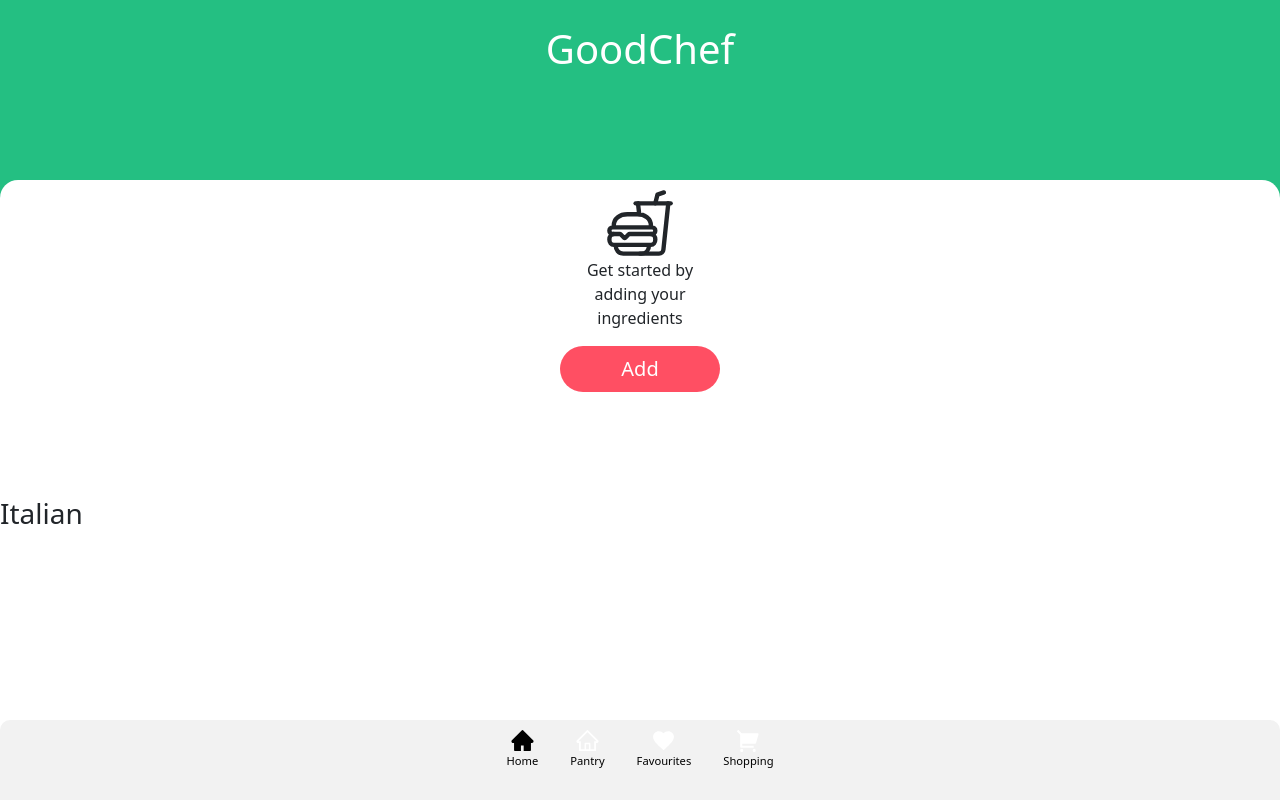
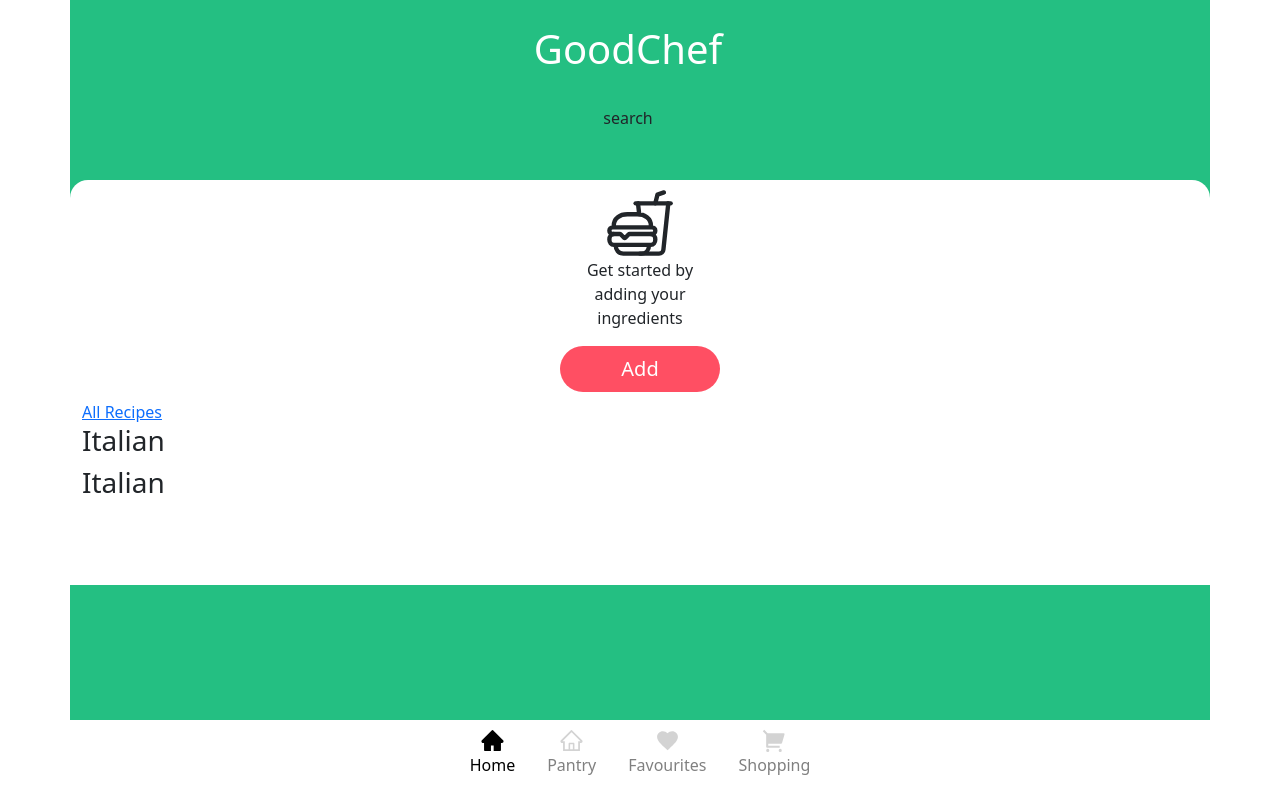
Before and after one commit to Tan--Tan/agile-assessment, a React (Create React App) app in the folder ui/: page / in a window 1280 px wide. Built offline with nearby package versions, Linux system fonts and the light colour scheme.

Commit message:
merge conflict

```diff
--- a/ui/src/App.css
+++ b/ui/src/App.css
@@ -16,12 +16,12 @@
     background-color: #F2F2F2;
     position: sticky;
 }
-.header {
+.app-header {
     justify-content: center;
     height: 25% !important;
     /* background-color:#24BF82; */
 }
-.header h1 {
+.app-header h1 {
     color: white;
     text-align:center;
     padding: 25px 25px;
--- a/ui/src/App.js
+++ b/ui/src/App.js
@@ -12,17 +12,22 @@ import {
   Nav
 } from 'react-bootstrap';
 
+import './App.css';
+
+import Header from './Header'
+
 function App() {
   return (
-    <>
-    <Container fluid className="h-100 ">
-      <Row className="h-90">
-        <Col>
+    <div className="h-100 w-100">
+      <Container className="h-90 w-100">
+        <Row className="h-25">
+          <Header />
+        </Row>
+        <Row className="h-75">
           <Outlet />
-        </Col>
-      </Row>
-      <Row className="h-10 bottomNav">
-        <Col>
+        </Row>
+      </Container>
+      <Container className="h-10">
           <Nav className="d-flex justify-content-center" >
             <Nav.Link as={SLink} to="/">
               <AiFillHome size={25}/>
@@ -40,12 +45,9 @@ function App() {
               <RiShoppingCart2Fill size={25}/>
               Shopping
               </Nav.Link>
-
           </Nav>
-        </Col>
-      </Row>
-    </Container>
-    </>
+      </Container>
+    </div>
   );
 }
 // Styling nav links and icons using styled-components
@@ -54,10 +56,9 @@ const SLink = styled(NavLink)`
   flex-direction: column;
   align-items: center;
   svg{
-    color: white;
+    color: lightgray;
   }
-  font-size:0.7em;
-  color: black;
+  color: gray;
   &:hover {
     transition: 0.1s ease-out;
     color: #24BF82;
--- a/ui/src/Favourites.js
+++ b/ui/src/Favourites.js
@@ -3,7 +3,6 @@ import Container from 'react-bootstrap/Container';
 function Home() {
   return (
     <Container>
-      <h1>Favourites</h1>
     </Container>
   );
 }
--- /dev/null
+++ b/ui/src/Header.js
@@ -0,0 +1,34 @@
+import {useLocation} from 'react-router-dom';
+import { Row } from 'react-bootstrap';
+import Search from './Search';
+
+function Header() {
+    const location = useLocation();
+    let title = ''
+
+    switch (location.pathname) {
+        case '/recipes':
+            title = 'Recipes';
+            break;
+        case '/pantry':
+            title = 'Pantry';
+            break;
+        case '/favourites':
+            title = 'Favourites';
+            break;
+        case '/shopping':
+            title = 'Shopping';
+            break;
+        default:
+            title = 'GoodChef';
+            break;
+    }
+    return (
+        <Row className="app-header">
+            <h1>{title}</h1>
+            <Search />
+        </Row>
+    );
+}
+
+export default Header;
--- a/ui/src/Home.js
+++ b/ui/src/Home.js
@@ -1,38 +1,29 @@
 import {
-  Container,
   Row,
   Col,
   Button
 } from 'react-bootstrap';
 import { Link } from "react-router-dom";
 import { IoFastFoodOutline } from "react-icons/io5";
-import Italian from './components/Italian';
+import TopRecipes from "./TopRecipes";
 
 function Home() {
   return (
-    <>
-      <Row className="header">
-        <Col>
-          <h1>GoodChef</h1>
-        </Col>
-      </Row>
-      <Row className="h-75 main">
-        <Row id="getStarted" className="h-25 g-0">
+      <div className="h-75 main">
+        <Row id="getStarted" className="g-0">
           <Col>
-            <IoFastFoodOutline size={70}/ >
+            <IoFastFoodOutline size={70} />
             <p> Get started by <br/> adding your <br/> ingredients</p>
             <Button id="addIngredients" as={Link} to="/pantry" size="lg">
               Add</Button>
           </Col>
         </Row>
-        <Row className="h-35 g-0">
-          <Col>
-            <Italian />
-          </Col>
+        <Row className="g-0">
+            <Link to="/recipes">All Recipes</Link>
+            <TopRecipes />
+            <TopRecipes />
         </Row>
-
-      </Row>
-    </>
+      </div>
   );
 }
 
--- a/ui/src/Pantry.js
+++ b/ui/src/Pantry.js
@@ -1,11 +1,10 @@
 import Container from 'react-bootstrap/Container';
 
-function Home() {
+function Pantry() {
   return (
     <Container>
-      <h1>Pantry</h1>
     </Container>
   );
 }
 
-export default Home;
+export default Pantry;
--- /dev/null
+++ b/ui/src/Search.js
@@ -0,0 +1,14 @@
+import {useLocation} from 'react-router-dom';
+import Container from 'react-bootstrap/Container';
+
+function Search() {
+    const location = useLocation();
+
+    return (
+        <>
+            search
+        </>
+    );
+}
+
+export default Search;
--- a/ui/src/Shopping.js
+++ b/ui/src/Shopping.js
@@ -3,7 +3,6 @@ import Container from 'react-bootstrap/Container';
 function Home() {
   return (
     <Container>
-      <h1>Shopping</h1>
     </Container>
   );
 }
--- a/ui/src/components/Italian.jsx
+++ b/ui/src/TopRecipes.jsx
@@ -1,6 +1,6 @@
 import React from 'react'
 
-function Italian() {
+function TopRecipes() {
   return (
     <div>
       <h3> Italian </h3>
@@ -8,4 +8,4 @@ function Italian() {
   )
 }
 
-export default Italian
+export default TopRecipes
```
Also changed, not shown: ui/src/Recipe.js (+3 -6 lines).
